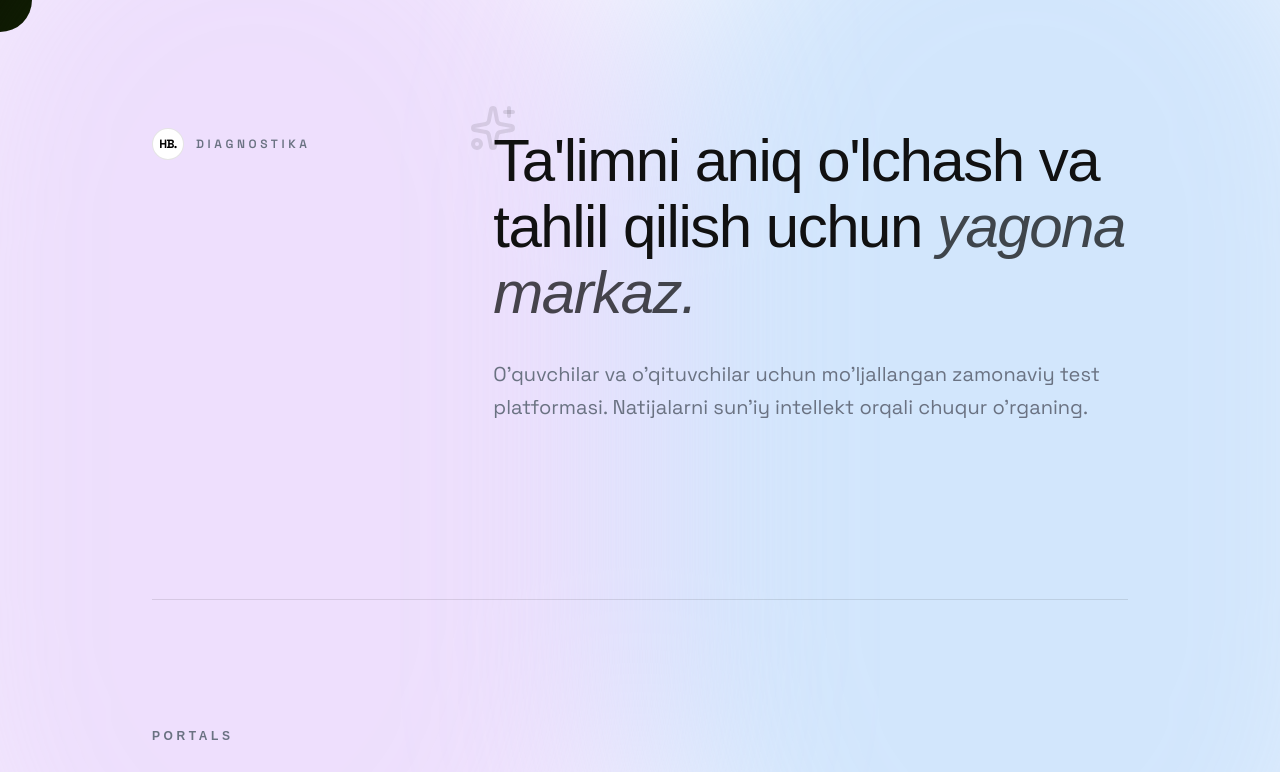
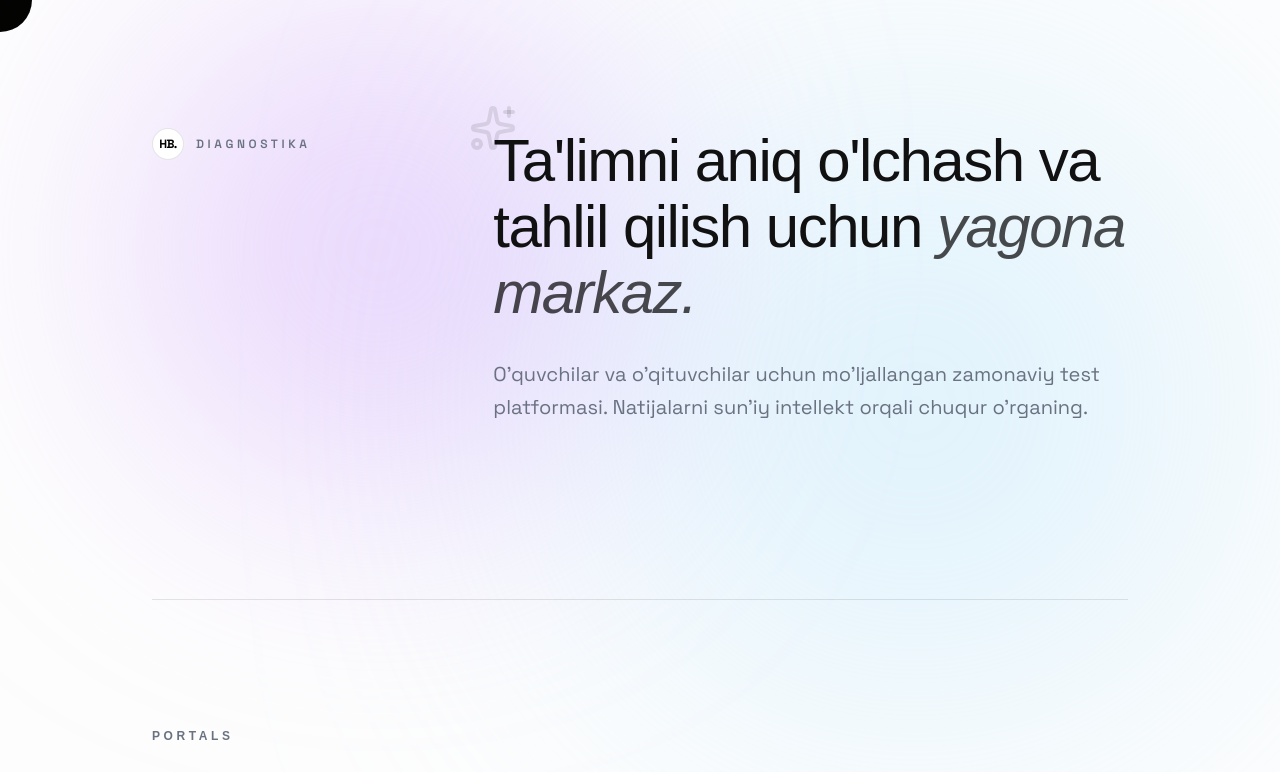
Before and after one commit to hasanboydev97-max/diagnostika, a React (Vite) app: page / in a window 1280 px wide. Shown: the top 772 px of the page. Built offline with nearby package versions, Linux system fonts and the light colour scheme; a web font is replaced by a local one.

Commit message:
change fontsw ......asdsd

```diff
--- a/src/components/ui/MeshGradient.tsx
+++ b/src/components/ui/MeshGradient.tsx
@@ -1,18 +1,25 @@
 export default function MeshGradient() {
   return (
-    <div className="absolute inset-0 overflow-hidden pointer-events-none z-0 bg-[#fdfdfd]">
+    <div className="absolute inset-0 overflow-hidden pointer-events-none z-0 flex items-center justify-center bg-[#fdfdfd]">
+
+      {/* 1. Purple Blob - Top Left */}
       <div
-        className="absolute top-[-10%] left-[-10%] w-[60%] h-[60%] rounded-full mix-blend-multiply filter blur-[100px] opacity-40 animate-blob"
-        style={{ backgroundColor: '#D8B4FE' }} // Purple 300
+        className="absolute w-[350px] md:w-[500px] h-[350px] md:h-[500px] rounded-full mix-blend-multiply filter blur-[100px] md:blur-[130px] opacity-50 animate-blob"
+        style={{ top: '0%', left: '10%', backgroundColor: '#d8b4fe' }}
       ></div>
+
+      {/* 2. Blue Blob - Top Right */}
       <div
-        className="absolute top-[-10%] right-[-10%] w-[60%] h-[60%] rounded-full mix-blend-multiply filter blur-[100px] opacity-40 animate-blob"
-        style={{ animationDelay: '2s', backgroundColor: '#93C5FD' }} // Blue 300
+        className="absolute w-[400px] md:w-[600px] h-[400px] md:h-[600px] rounded-full mix-blend-multiply filter blur-[120px] md:blur-[150px] opacity-50 animate-blob"
+        style={{ top: '5%', right: '5%', animationDelay: '3s', backgroundColor: '#bae6fd' }}
       ></div>
+
+      {/* 3. Soft Pink/Purple - Bottom Center */}
       <div
-        className="absolute bottom-[-20%] left-[20%] w-[60%] h-[60%] rounded-full mix-blend-multiply filter blur-[100px] opacity-40 animate-blob"
-        style={{ animationDelay: '4s', backgroundColor: '#E9D5FF' }} // Purple 200 (softer pinkish)
+        className="absolute w-[300px] md:w-[450px] h-[300px] md:h-[450px] rounded-full mix-blend-multiply filter blur-[90px] md:blur-[120px] opacity-50 animate-blob"
+        style={{ bottom: '-10%', left: '30%', animationDelay: '6s', backgroundColor: '#e9d5ff' }}
       ></div>
+
     </div>
   );
 }
--- a/src/pages/Landing.tsx
+++ b/src/pages/Landing.tsx
@@ -26,7 +26,7 @@ export default function Landing() {
       <MeshGradient />
 
 
-      <div className="max-w-5xl mx-auto px-6 py-16 md:py-32 flex flex-col gap-16 md:gap-32 relative z-10 pointer-events-none">
+      <div className="max-w-5xl mx-auto px-6 pt-16 pb-8 md:pt-32 md:pb-12 flex flex-col gap-16 md:gap-32 relative z-10 pointer-events-none">
 
         {/* HERO SECTION */}
         <section className="grid grid-cols-1 md:grid-cols-12 gap-12">
--- a/tailwind.config.js
+++ b/tailwind.config.js
@@ -51,10 +51,10 @@ export default {
             transform: "translate(0px, 0px) scale(1)",
           },
           "33%": {
-            transform: "translate(30px, -50px) scale(1.1)",
+            transform: "translate(80px, -100px) scale(1.15)",
           },
           "66%": {
-            transform: "translate(-20px, 20px) scale(0.9)",
+            transform: "translate(-60px, 80px) scale(0.85)",
           },
           "100%": {
             transform: "translate(0px, 0px) scale(1)",
@@ -62,7 +62,7 @@ export default {
         }
       },
       animation: {
-        blob: "blob 7s infinite",
+        blob: "blob 15s ease-in-out infinite",
       }
     },
   },
```
